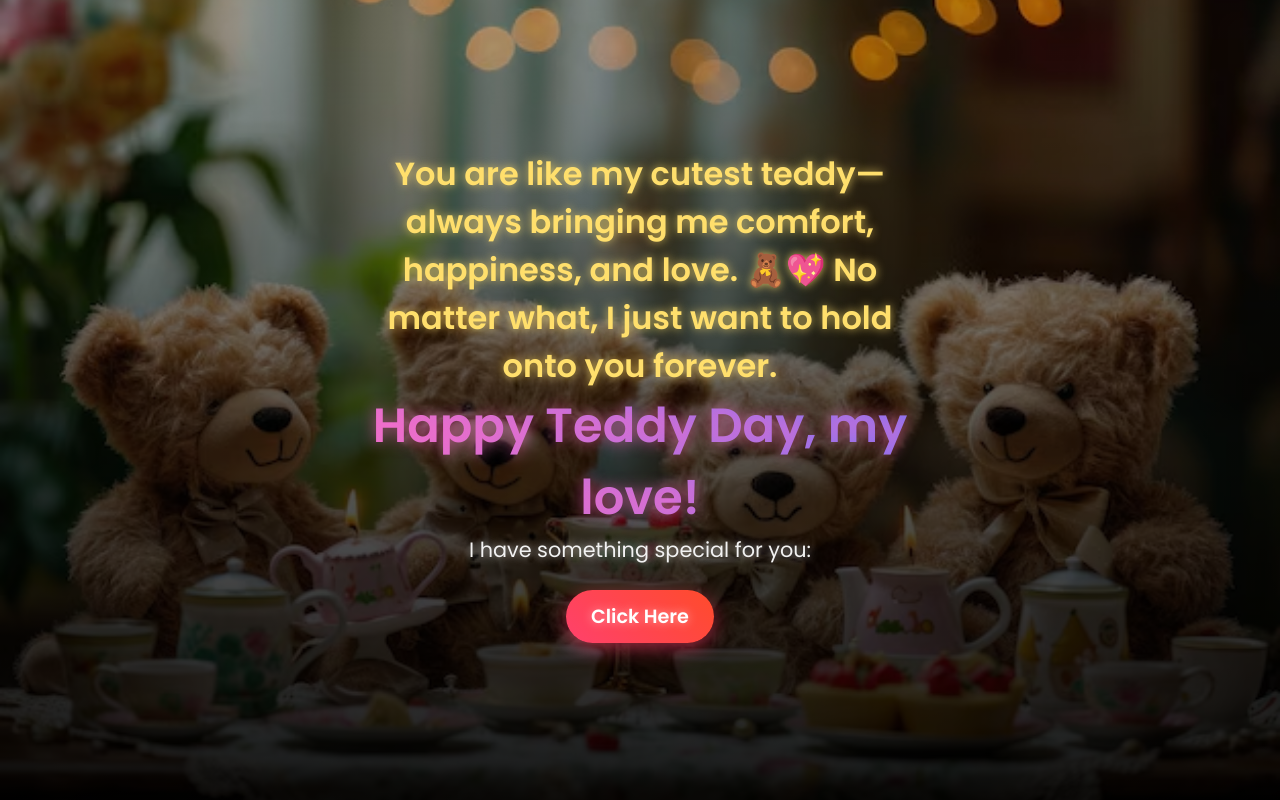
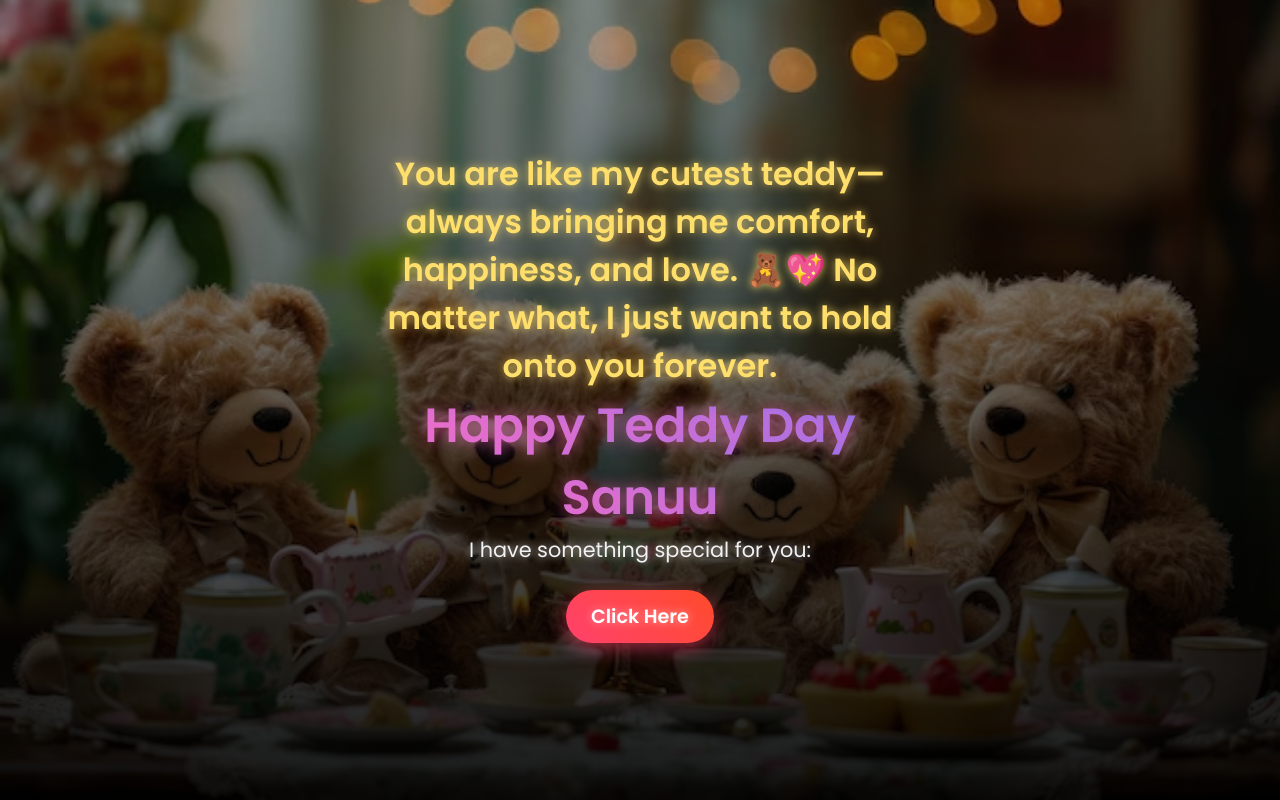
Before and after one commit to vikaspatil1523/Happy-Teddy-Day, a plain HTML site: page index.html in a window 1280 px wide. Drawn offline with Linux system fonts and the light colour scheme.

Commit message:
Update index.html

```diff
--- a/index.html
+++ b/index.html
@@ -3,7 +3,7 @@
 <head>
     <meta charset="UTF-8">
     <meta name="viewport" content="width=device-width, initial-scale=1.0">
-    <title>Happy Teddy Day By SHOBHIT DEV</title>
+    <title>Happy Teddy Day From Abhi</title>
     <link rel="stylesheet" href="style.css">
     <link href="https://fonts.googleapis.com/css2?family=Poppins:wght@300;400;600&display=swap" rel="stylesheet">
 </head>
@@ -11,7 +11,7 @@
     <div class="overlay"></div>
     <div class="text">
         <h2>You are like my cutest teddy—always bringing me comfort, happiness, and love. 🧸💖 No matter what, I just want to hold onto you forever. </h2>
-        <h1>Happy Teddy Day, my love! </h1>
+        <h1>Happy Teddy Day Sanuu </h1>
         <p>I have something special for you:</p><br>
         <a href="new.html" class="btn">Click Here</a>
     </div>
```
